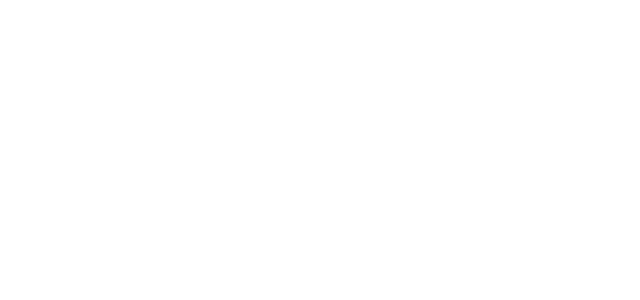
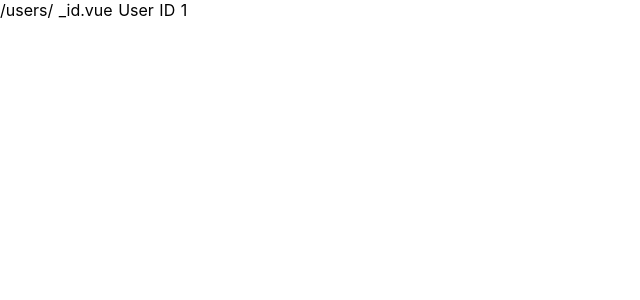
Before and after one commit to yoshixi/vue-js-practice, a Nuxt app in the folder nuxt-docker/: page /users/1 in a window 1280 px wide. Before the commit this address had no page. Shown: the top 300 px of the page, without its empty margins (0-640 px from the left). Built offline with nearby package versions, Linux system fonts and the light colour scheme.

Commit message:
section-11

```diff
--- a/nuxt-docker/pages/index.vue
+++ b/nuxt-docker/pages/index.vue
@@ -4,6 +4,7 @@
       <app-logo/>
       <h1 class="title">
         app
+        Hell
       </h1>
       <h2 class="subtitle">
 
--- /dev/null
+++ b/nuxt-docker/pages/users/_id.vue
@@ -0,0 +1,22 @@
+
+<template lang  ="html">
+  <div class="">
+    <p>
+      /users/ _id.vue
+      User ID {{userId}}
+    </p>
+  </div>
+</template>
+
+<script>
+export default {
+  data() {
+    return {
+      userId: this.$route.params.id
+    }
+  }
+}
+</script>
+
+<style lang="css">
+</style>
--- /dev/null
+++ b/nuxt-docker/pages/users/index.vue
@@ -0,0 +1,15 @@
+<template lang  ="html">
+  <div class="">
+    <p>
+      /users/index.vue
+    </p>
+  </div>
+</template>
+
+<script>
+export default {
+}
+</script>
+
+<style lang="css">
+</style>
--- /dev/null
+++ b/nuxt-docker/pages/users/register.vue
@@ -0,0 +1,15 @@
+<template lang  ="html">
+  <div class="">
+    <p>
+      /users/register.vue
+    </p>
+  </div>
+</template>
+
+<script>
+export default {
+}
+</script>
+
+<style lang="css">
+</style>
```
